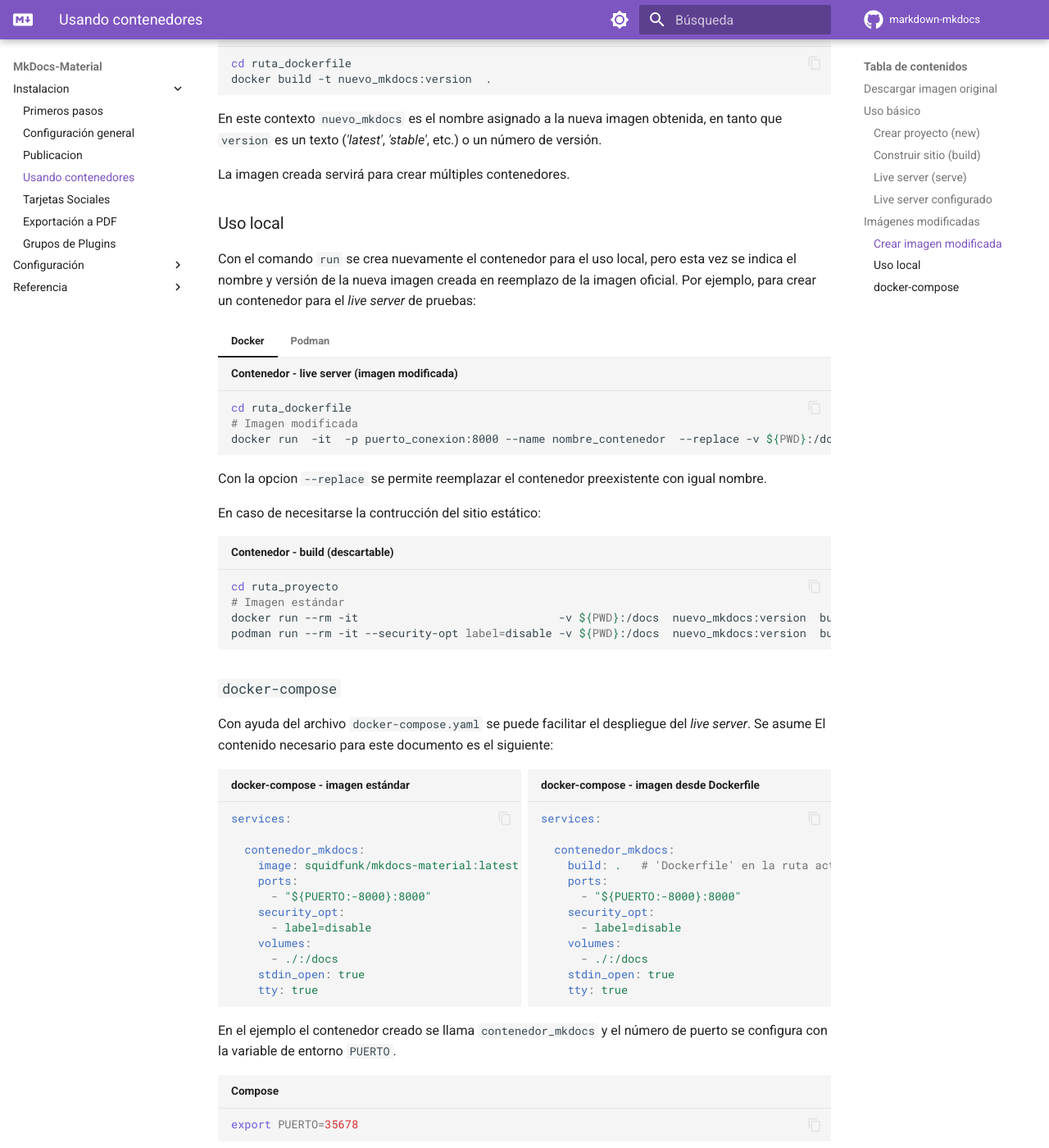
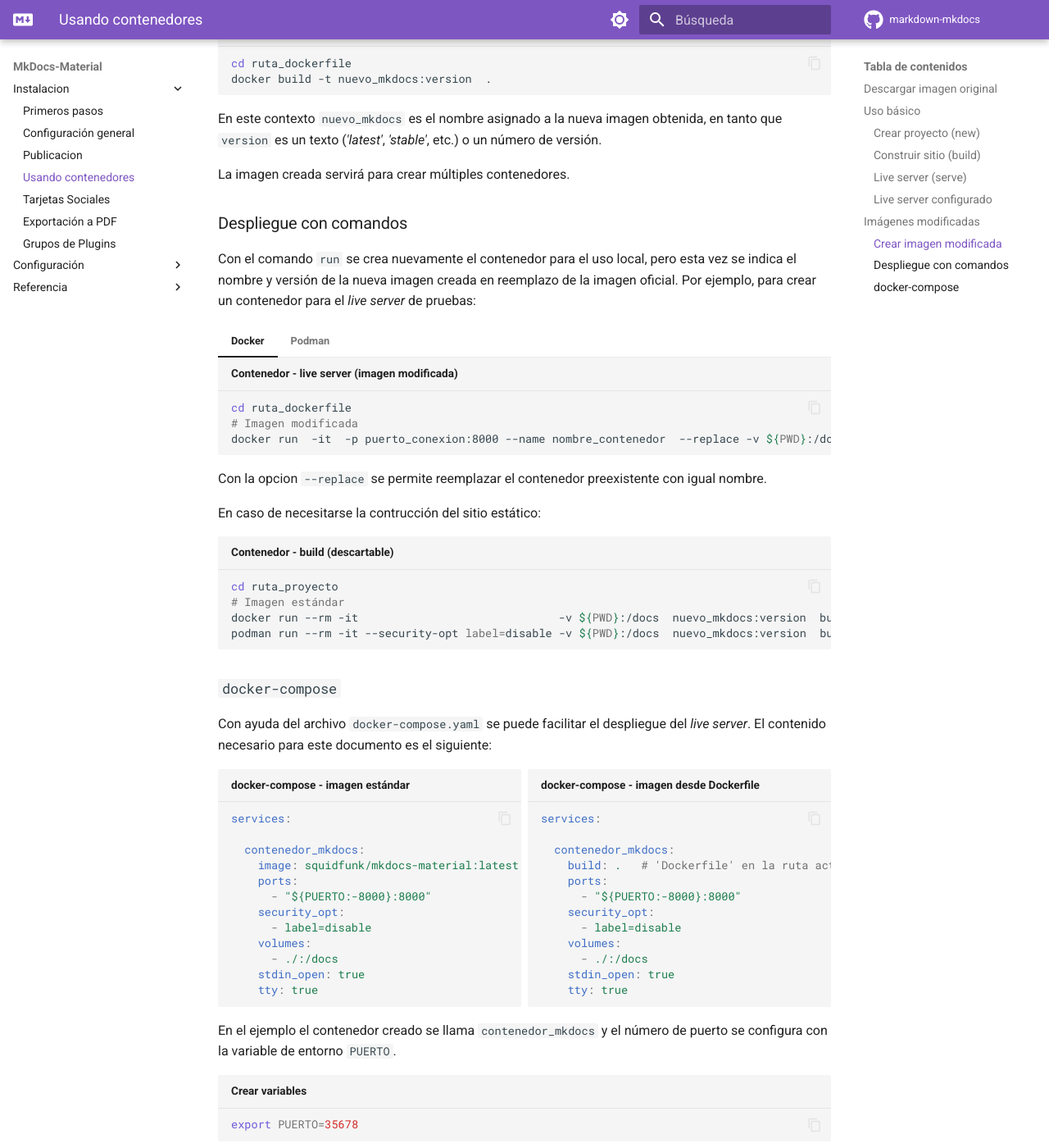
Before and after one commit to alejrot/markdown-mkdocs, an MkDocs documentation site: the page built from docs/mkdocs-material/instalacion/contenedores.md, in a window 1280 px wide and 1400 px high, scrolled down 3016 px. Shown: the whole window at 82% size. Built offline with MkDocs 1.6.1 and Material for MkDocs 9.7.7, drawn with Linux system fonts in a browser that asks for light colours; plug-ins that fetch from the network failed and are left out; comment, search, counter and statistics services are not loaded; some of the changed text lies outside the part shown.

Commit message:
MkDocs: capitulo de contenedores patcheado

````diff
--- a/docs/mkdocs-material/instalacion/contenedores.md
+++ b/docs/mkdocs-material/instalacion/contenedores.md
@@ -158,8 +158,6 @@ Especificar distintos números de puerto para cada contenedor permite acceder a
 
 Si se necesita crear una version de la imagen que incluya paquetes adicionales se crea un archivo `Dockerfile` donde se ordene la instalación de todos los paquetes necesarios:
 
-
-
 <div class="grid" markdown>
 
 ``` dockerfile title="Archivo Dockerfile"
@@ -210,7 +208,7 @@ La imagen creada servirá para crear múltiples contenedores.
 
 
 
-### Uso local
+### Despliegue con comandos
 
 
 Con el comando `run` se crea nuevamente el contenedor para el uso local, pero esta vez se indica el nombre y versión de la nueva imagen creada en reemplazo de la imagen oficial.
@@ -249,7 +247,6 @@ podman run --rm -it --security-opt label=disable -v ${PWD}:/docs  nuevo_mkdocs:v
 ### `docker-compose`
 
 Con ayuda del archivo `docker-compose.yaml` se puede facilitar el despliegue del *live server*.
-Se asume
 El contenido necesario para este documento es el siguiente:
 
 <div class="grid" markdown>
@@ -291,7 +288,7 @@ services:
 En el ejemplo el contenedor creado se llama `contenedor_mkdocs`
 y el número de puerto se configura con la variable de entorno `PUERTO`.
 
-``` bash title="Compose"
+``` bash title="Crear variables"
 export PUERTO=35678
 ```
 
@@ -301,14 +298,14 @@ La creación del contenedor se hace con el comando `compose`:
 
 === "Docker"
 
-    ``` bash title="Compose"
+    ``` bash title="Compose - Despliegue"
     cd ruta_docker_compose
     docker compose up
     ```
 
 === "Podman"
 
-    ``` bash title="Compose"
+    ``` bash title="Compose - Despliegue"
     cd ruta_docker_compose
     podman compose up
     ```
````
